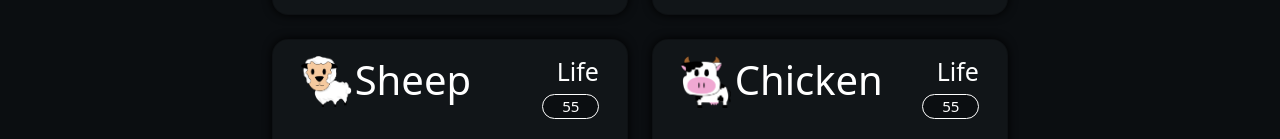
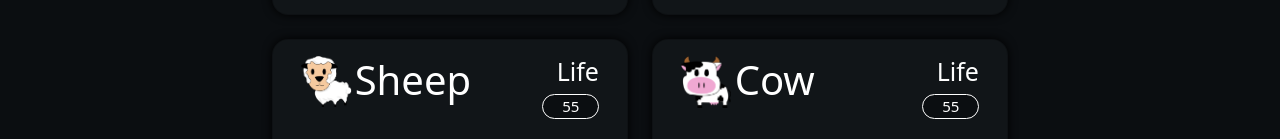
Before and after one commit to Sebas4220/Sebas4220.github.io, a plain HTML site: page index.html in a window 1280 px wide. Shown: the part 653-792 px from the top of the page. Drawn offline with nearby package versions, Linux system fonts and the light colour scheme.

Commit message:
Update index.html

```diff
--- a/index.html
+++ b/index.html
@@ -576,7 +576,7 @@
                   </div>
 
                   <div class="col  col-md col-lg-7 ">
-                    <h1>Chicken</h1>
+                    <h1>Cow</h1>
                   </div>
 
                   <div class="col text-end col-md col-lg-3">
```
